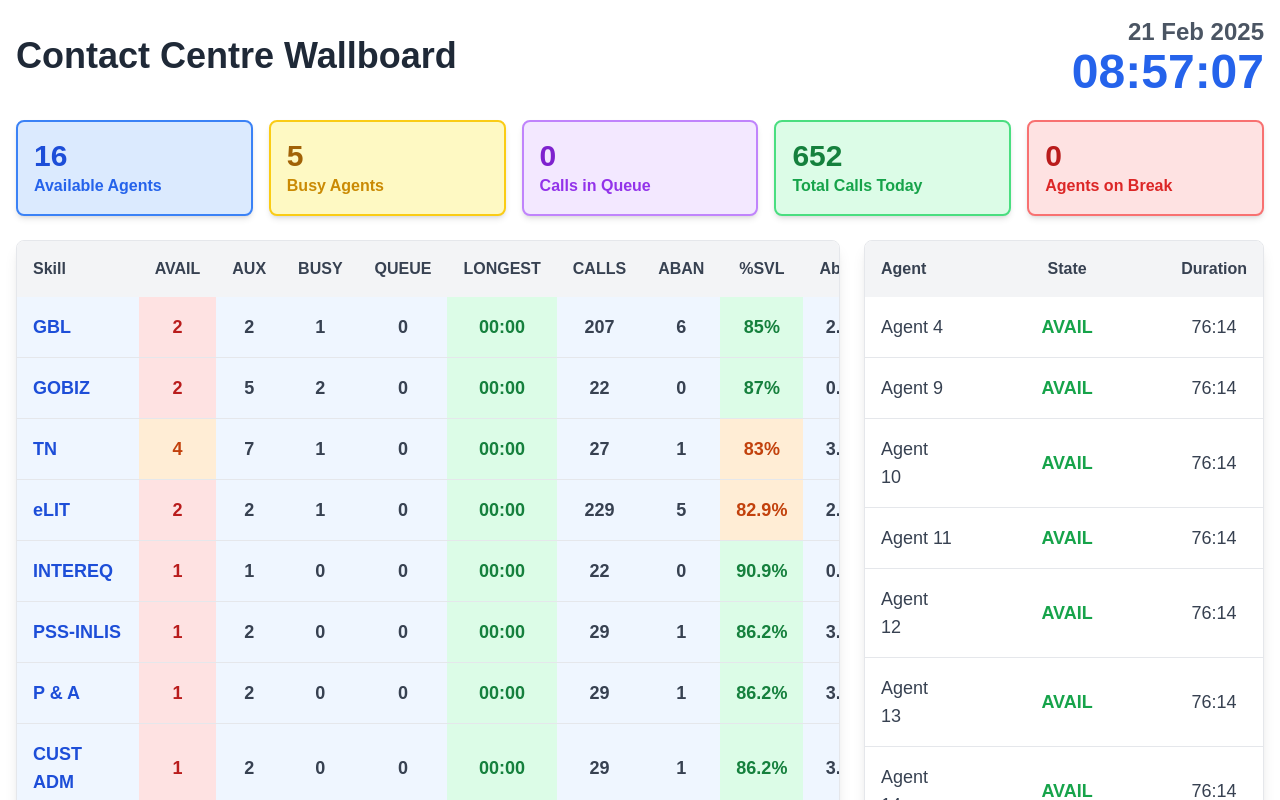
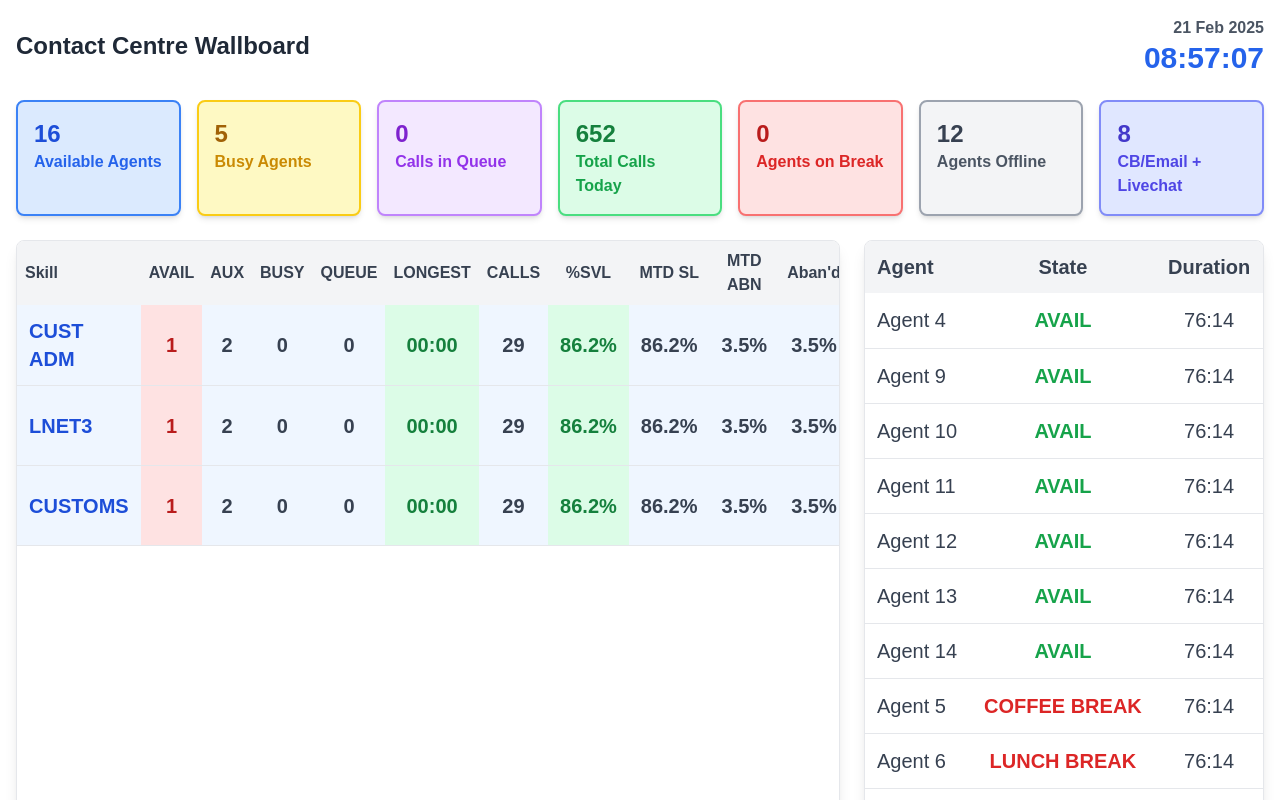
Before and after one commit to HIMATEJAL/wallboard, a Next.js app: page / in a window 1280 px wide. Shown: the top 800 px of the page. Built offline with nearby package versions, Linux system fonts and the light colour scheme.

Commit message:
Final Review Build for CL - Onsite Demo 12Mar25 v2

```diff
--- a/components/complete-wallboard.tsx
+++ b/components/complete-wallboard.tsx
@@ -1,31 +1,21 @@
 import React, { useState, useEffect, useRef } from 'react';
-
-// Define a type for the agent
-type Agent = {
-  name: string;
-  state: string;
-  duration: string;
-};
-
-// Define the possible agent states as a union type
-type AgentState = 'ACD' | 'ACW' | 'AVAIL' | 'AUX' | string;
-
-// Define a type for the state priority
-type StatePriority = {
-  [key in AgentState]?: number;
-};
 
 const WallboardDashboard = () => {
   const [currentTime, setCurrentTime] = useState<Date | null>(null);
   const [currentPage, setCurrentPage] = useState(0);
-  const AGENTS_PER_PAGE = 10; // Adjust this number based on your needs
+  const [currentSkillPage, setCurrentSkillPage] = useState(0);
+  const AGENTS_PER_PAGE = 10;
+  const SKILLS_PER_PAGE = 7;
 
   // Add state priority mapping with proper type
   const statePriority: StatePriority = {
     'ACD': 1,
     'ACW': 2,
     'AVAIL': 3,
-    'AUX': 4
+    'COFFEE BREAK': 4,
+    'LUNCH BREAK': 5,
+    'TEA BREAK': 6,
+    'BATHROOM BREAK': 7
   };
 
   // Move state declarations before the useEffect
@@ -41,10 +31,10 @@ const WallboardDashboard = () => {
     { name: 'Agent 2', state: 'AVAIL', duration: '76:14' },
     { name: 'Agent 3', state: 'AVAIL', duration: '76:14' },
     { name: 'Agent 4', state: 'AVAIL', duration: '76:14' },
-    { name: 'Agent 5', state: 'AUX - Coffee Break', duration: '76:14' },
-    { name: 'Agent 6', state: 'AUX - Lunch Break', duration: '76:14' },
-    { name: 'Agent 7', state: 'AUX - Tea Break', duration: '76:14' },
-    { name: 'Agent 8', state: 'AUX - Bathroom Break', duration: '76:14' },
+    { name: 'Agent 5', state: 'COFFEE BREAK', duration: '76:14' },
+    { name: 'Agent 6', state: 'LUNCH BREAK', duration: '76:14' },
+    { name: 'Agent 7', state: 'TEA BREAK', duration: '76:14' },
+    { name: 'Agent 8', state: 'BATHROOM BREAK', duration: '76:14' },
     { name: 'Agent 9', state: 'AVAIL', duration: '76:14' },
     { name: 'Agent 10', state: 'AVAIL', duration: '76:14' },
     { name: 'Agent 11', state: 'AVAIL', duration: '76:14' },
@@ -56,7 +46,8 @@ const WallboardDashboard = () => {
     // Add the rest of your agents here...
   ]);
 
-  const [skills] = useState([
+  // Update the skills data to include the new fields
+  const [skills] = useState<Skill[]>([
     // Aggregate skills (displayed with highlighting)
     {
       name: 'GBL',
@@ -70,6 +61,8 @@ const WallboardDashboard = () => {
       svl: 85,
       answered: '82.9%',
       abandoned: '2.2%',
+      mtdSl: '87.5%',
+      mtdAbn: '2.0%',
       callback: '0/19',
       isAggregate: true
     },
@@ -85,6 +78,8 @@ const WallboardDashboard = () => {
       svl: 87,
       answered: '90.9%',
       abandoned: '0.0%',
+      mtdSl: '90.9%',
+      mtdAbn: '0.0%',
       callback: '0/0',
       isAggregate: true
     },
@@ -100,6 +95,8 @@ const WallboardDashboard = () => {
       svl: 83,
       answered: '86.2%',
       abandoned: '3.5%',
+      mtdSl: '86.2%',
+      mtdAbn: '3.5%',
       callback: '0/1',
       isAggregate: true
     },
@@ -115,7 +112,9 @@ const WallboardDashboard = () => {
       svl: 82.9,
       answered: '82.9%',
       abandoned: '2.2%',
-      callback: '0/19' ,
+      mtdSl: '82.9%',
+      mtdAbn: '2.2%',
+      callback: '0/19',
       isAggregate: true
     },
     {
@@ -130,6 +129,8 @@ const WallboardDashboard = () => {
       svl: 90.9,
       answered: '90.9%',
       abandoned: '0.0%',
+      mtdSl: '90.9%',
+      mtdAbn: '0.0%',
       callback: '0/0',
       isAggregate: true
     },
@@ -145,6 +146,8 @@ const WallboardDashboard = () => {
       svl: 86.2,
       answered: '86.2%',
       abandoned: '3.5%',
+      mtdSl: '86.2%',
+      mtdAbn: '3.5%',
       callback: '0/1',
       isAggregate: true
     },
@@ -160,6 +163,8 @@ const WallboardDashboard = () => {
       svl: 86.2,
       answered: '86.2%',
       abandoned: '3.5%',
+      mtdSl: '86.2%',
+      mtdAbn: '3.5%',
       callback: '0/1',
       isAggregate: true
     },
@@ -175,6 +180,8 @@ const WallboardDashboard = () => {
       svl: 86.2,
       answered: '86.2%',
       abandoned: '3.5%',
+      mtdSl: '86.2%',
+      mtdAbn: '3.5%',
       callback: '0/1',
       isAggregate: true
     },
@@ -190,6 +197,8 @@ const WallboardDashboard = () => {
       svl: 86.2,
       answered: '86.2%',
       abandoned: '3.5%',
+      mtdSl: '86.2%',
+      mtdAbn: '3.5%',
       callback: '0/1',
       isAggregate: true
     },
@@ -205,6 +214,8 @@ const WallboardDashboard = () => {
       svl: 86.2,
       answered: '86.2%',
       abandoned: '3.5%',
+      mtdSl: '86.2%',
+      mtdAbn: '3.5%',
       callback: '0/1',
       isAggregate: true
     },
@@ -214,11 +225,8 @@ const WallboardDashboard = () => {
   // Sort function for agents
   const sortAgents = (agents: Agent[]) => {
     return [...agents].sort((a, b) => {
-      // Use a safer approach to get priority values
-      const stateA = a.state as AgentState;
-      const stateB = b.state as AgentState;
-      const priorityA = statePriority[stateA] ?? 999;
-      const priorityB = statePriority[stateB] ?? 999;
+      const priorityA = statePriority[a.state] || 999;
+      const priorityB = statePriority[b.state] || 999;
       return priorityA - priorityB;
     });
   };
@@ -229,16 +237,22 @@ const WallboardDashboard = () => {
       setCurrentTime(new Date());
     }, 1000);
 
-    const pageTransitionInterval = setInterval(() => {
-      const totalPages = Math.ceil(agents.length / AGENTS_PER_PAGE);
-      setCurrentPage(current => (current + 1) % totalPages);
+    const agentPageTransitionInterval = setInterval(() => {
+      const totalAgentPages = Math.ceil(agents.length / AGENTS_PER_PAGE);
+      setCurrentPage(current => (current + 1) % totalAgentPages);
+    }, 5000);
+
+    const skillPageTransitionInterval = setInterval(() => {
+      const totalSkillPages = Math.ceil(skills.length / SKILLS_PER_PAGE);
+      setCurrentSkillPage(current => (current + 1) % totalSkillPages);
     }, 5000);
 
     return () => {
       clearInterval(timer);
-      clearInterval(pageTransitionInterval);
+      clearInterval(agentPageTransitionInterval);
+      clearInterval(skillPageTransitionInterval);
     };
-  }, [agents.length, AGENTS_PER_PAGE]);
+  }, [agents.length, skills.length, AGENTS_PER_PAGE, SKILLS_PER_PAGE]);
 
   // Calculate which agents to show based on current page
   const displayedAgents = sortAgents(agents).slice(
@@ -246,21 +260,27 @@ const WallboardDashboard = () => {
     (currentPage + 1) * AGENTS_PER_PAGE
   );
 
+  // Calculate which skills to show based on current page
+  const displayedSkills = skills.slice(
+    currentSkillPage * SKILLS_PER_PAGE,
+    (currentSkillPage + 1) * SKILLS_PER_PAGE
+  );
+
   // Get color based on SLA value
-  const getSLAColor = (value: number) => {
+  const getSLAColor = (value) => {
     if (value >= 85) return 'bg-green-100 text-green-700';
     if (value >= 80) return 'bg-orange-100 text-orange-700';
     return 'bg-red-100 text-red-700';
   };
 
   // Add threshold functions
-  const getAvailColor = (value: number) => {
+  const getAvailColor = (value) => {
     if (value >= 5) return 'bg-green-100 text-green-700';
     if (value >= 3) return 'bg-orange-100 text-orange-700';
     return 'bg-red-100 text-red-700';
   };
 
-  const getLongestWaitColor = (timeString: string) => {
+  const getLongestWaitColor = (timeString) => {
     // Convert time string (mm:ss) to seconds
     const [minutes, seconds] = timeString.split(':').map(Number);
     const totalSeconds = (minutes * 60) + seconds;
@@ -272,20 +292,20 @@ const WallboardDashboard = () => {
 
   return (
     <div className="p-4 bg-white min-h-screen">
-      {/* Header */}
+      {/* Header with further reduced size */}
       <div className="mb-6 flex justify-between items-center">
-        <h1 className="text-4xl font-extrabold text-gray-800">Contact Centre Wallboard</h1>
+        <h1 className="text-2xl font-extrabold text-gray-800">Contact Centre Wallboard</h1>
         <div className="text-right">
           {currentTime && (
             <>
-              <div className="text-2xl font-bold text-gray-600">
+              <div className="text-base font-bold text-gray-600">
                 {new Intl.DateTimeFormat('en-GB', {
                   day: '2-digit',
                   month: 'short',
                   year: 'numeric'
                 }).format(currentTime)}
               </div>
-              <div className="text-5xl font-bold text-blue-600">
+              <div className="text-3xl font-bold text-blue-600">
                 {currentTime.toLocaleTimeString('en-GB')}
               </div>
             </>
@@ -293,37 +313,51 @@ const WallboardDashboard = () => {
         </div>
       </div>
 
-      {/* Summary Cards */}
-      <div className="grid grid-cols-5 gap-4 mb-6">
+      {/* Summary Cards - Reduced font size and added two more boxes */}
+      <div className="grid grid-cols-7 gap-4 mb-6">
         <div className="rounded-lg bg-blue-100 border-2 border-blue-500 p-4 shadow-md">
-          <div className="text-3xl font-extrabold text-blue-700">
+          <div className="text-2xl font-extrabold text-blue-700">
             {skills.reduce((sum, skill) => sum + skill.avail, 0)}
           </div>
           <div className="text-base font-semibold text-blue-600">Available Agents</div>
         </div>
         <div className="rounded-lg bg-yellow-100 border-2 border-yellow-400 p-4 shadow-md">
-          <div className="text-3xl font-extrabold text-yellow-700">
+          <div className="text-2xl font-extrabold text-yellow-700">
             {skills.reduce((sum, skill) => sum + skill.busy, 0)}
           </div>
           <div className="text-base font-semibold text-yellow-600">Busy Agents</div>
         </div>
         <div className="rounded-lg bg-purple-100 border-2 border-purple-400 p-4 shadow-md">
-          <div className="text-3xl font-extrabold text-purple-700">
+          <div className="text-2xl font-extrabold text-purple-700">
             {skills.reduce((sum, skill) => sum + skill.queue, 0)}
           </div>
           <div className="text-base font-semibold text-purple-600">Calls in Queue</div>
         </div>
         <div className="rounded-lg bg-green-100 border-2 border-green-400 p-4 shadow-md">
-          <div className="text-3xl font-extrabold text-green-700">
+          <div className="text-2xl font-extrabold text-green-700">
             {skills.reduce((sum, skill) => sum + skill.calls, 0)}
           </div>
           <div className="text-base font-semibold text-green-600">Total Calls Today</div>
         </div>
         <div className="rounded-lg bg-red-100 border-2 border-red-400 p-4 shadow-md">
-          <div className="text-3xl font-extrabold text-red-700">
+          <div className="text-2xl font-extrabold text-red-700">
             {agents.filter(agent => agent.state === 'AUX').length}
           </div>
           <div className="text-base font-semibold text-red-600">Agents on Break</div>
+        </div>
+        <div className="rounded-lg bg-gray-100 border-2 border-gray-400 p-4 shadow-md">
+          <div className="text-2xl font-extrabold text-gray-700">
+            {/* Placeholder value - replace with actual data */}
+            {12}
+          </div>
+          <div className="text-base font-semibold text-gray-600">Agents Offline</div>
+        </div>
+        <div className="rounded-lg bg-indigo-100 border-2 border-indigo-400 p-4 shadow-md">
+          <div className="text-2xl font-extrabold text-indigo-700">
+            {/* Placeholder value - replace with actual data */}
+            {8}
+          </div>
+          <div className="text-base font-semibold text-indigo-600">CB/Email + Livechat</div>
         </div>
       </div>
 
@@ -331,66 +365,71 @@ const WallboardDashboard = () => {
       <div className="grid grid-cols-3 gap-6">
         {/* Combined Skills Table */}
         <div className="col-span-2 bg-white rounded-lg shadow-lg overflow-hidden border border-gray-200">
+          <div className="h-[600px]">
             <table className="w-full text-base text-gray-800">
-            <thead>
-              <tr className="bg-gray-100">
-                <th className="p-4 text-left font-extrabold text-gray-700">Skill</th>
-                <th className="p-4 font-extrabold text-gray-700">AVAIL</th>
-                <th className="p-4 font-extrabold text-gray-700">AUX</th>
-                <th className="p-4 font-extrabold text-gray-700">BUSY</th>
-                <th className="p-4 font-extrabold text-gray-700">QUEUE</th>
-                <th className="p-4 font-extrabold text-gray-700">LONGEST</th>
-                <th className="p-4 font-extrabold text-gray-700">CALLS</th>
-                <th className="p-4 font-extrabold text-gray-700">ABAN</th>
-                <th className="p-4 font-extrabold text-gray-700">%SVL</th>
-                <th className="p-4 font-extrabold text-gray-700">Aban'd</th>
-                <th className="p-4 font-extrabold text-gray-700">CallBack</th>
+              <thead className="bg-gray-100 sticky top-0">
+                <tr>
+                  <th className="p-2 text-left font-extrabold text-gray-700 text-base">Skill</th>
+                  <th className="p-2 font-extrabold text-gray-700 text-base">AVAIL</th>
+                  <th className="p-2 font-extrabold text-gray-700 text-base">AUX</th>
+                  <th className="p-2 font-extrabold text-gray-700 text-base">BUSY</th>
+                  <th className="p-2 font-extrabold text-gray-700 text-base">QUEUE</th>
+                  <th className="p-2 font-extrabold text-gray-700 text-base">LONGEST</th>
+                  <th className="p-2 font-extrabold text-gray-700 text-base">CALLS</th>
+                  <th className="p-2 font-extrabold text-gray-700 text-base">%SVL</th>
+                  <th className="p-2 font-extrabold text-gray-700 text-base">MTD SL</th>
+                  <th className="p-2 font-extrabold text-gray-700 text-base">MTD ABN</th>
+                  <th className="p-2 font-extrabold text-gray-700 text-base">Aban'd</th>
+                  <th className="p-2 font-extrabold text-gray-700 text-base">CallBack</th>
                 </tr>
               </thead>
-            <tbody>
-              {skills.map((skill, index) => (
-                <tr key={index} className={`border-b border-gray-200 ${skill.isAggregate ? 'font-bold text-lg bg-blue-50' : 'font-medium'}`}>
-                  <td className={`p-4 text-left ${skill.isAggregate ? 'text-blue-700' : 'text-gray-700'}`}>{skill.name}</td>
-                  <td className={`p-4 text-center ${getAvailColor(skill.avail)}`}>{skill.avail}</td>
-                  <td className="p-4 text-center text-gray-700">{skill.aux}</td>
-                  <td className="p-4 text-center text-gray-700">{skill.busy}</td>
-                  <td className="p-4 text-center text-gray-700">{skill.queue}</td>
-                  <td className={`p-4 text-center ${getLongestWaitColor(skill.longest)}`}>{skill.longest}</td>
-                  <td className="p-4 text-center text-gray-700">{skill.calls}</td>
-                  <td className="p-4 text-center text-gray-700">{skill.aban}</td>
-                  <td className={`p-4 text-center ${getSLAColor(skill.svl)}`}>{skill.svl}%</td>
-                  <td className="p-4 text-center text-gray-700">{skill.abandoned}</td>
-                  <td className="p-4 text-center text-gray-700">{skill.callback}</td>
+              <tbody className="transition-all duration-500">
+                {displayedSkills.map((skill, index) => (
+                  <tr key={index} className={`border-b border-gray-200 ${skill.isAggregate ? 'font-bold text-xl bg-blue-50' : 'font-medium text-lg'} h-[80px]`}>
+                    <td className={`p-3 text-left ${skill.isAggregate ? 'text-blue-700' : 'text-gray-700'}`}>{skill.name}</td>
+                    <td className={`p-3 text-center ${getAvailColor(skill.avail)}`}>{skill.avail}</td>
+                    <td className="p-3 text-center text-gray-700">{skill.aux}</td>
+                    <td className="p-3 text-center text-gray-700">{skill.busy}</td>
+                    <td className="p-3 text-center text-gray-700">{skill.queue}</td>
+                    <td className={`p-3 text-center ${getLongestWaitColor(skill.longest)}`}>{skill.longest}</td>
+                    <td className="p-3 text-center text-gray-700">{skill.calls}</td>
+                    <td className={`p-3 text-center ${getSLAColor(skill.svl)}`}>{skill.svl}%</td>
+                    <td className="p-3 text-center text-gray-700">{skill.mtdSl || '0.0%'}</td>
+                    <td className="p-3 text-center text-gray-700">{skill.mtdAbn || '0.0%'}</td>
+                    <td className="p-3 text-center text-gray-700">{skill.abandoned}</td>
+                    <td className="p-3 text-center text-gray-700">{skill.callback}</td>
                   </tr>
                 ))}
               </tbody>
             </table>
           </div>
+        </div>
 
-        {/* Agent Status Table */}
+        {/* Agent Status Table with increased font size */}
         <div className="bg-white rounded-lg shadow-lg overflow-hidden border border-gray-200">
           <div className="h-[600px]">
             <table className="w-full text-base text-gray-800">
               <thead className="bg-gray-100 sticky top-0">
                 <tr>
-                  <th className="p-4 text-left font-extrabold text-gray-700">Agent</th>
-                  <th className="p-4 font-extrabold text-gray-700">State</th>
-                  <th className="p-4 font-extrabold text-gray-700">Duration</th>
+                  <th className="p-3 text-left font-extrabold text-gray-700 text-xl">Agent</th>
+                  <th className="p-3 font-extrabold text-gray-700 text-xl">State</th>
+                  <th className="p-3 font-extrabold text-gray-700 text-xl">Duration</th>
                 </tr>
               </thead>
               <tbody className="transition-all duration-500">
                 {displayedAgents.map((agent, index) => (
-                  <tr key={index} className="border-b border-gray-200 text-lg font-medium hover:bg-gray-50">
-                    <td className="p-4 text-gray-700">{agent.name}</td>
-                    <td className={`p-4 text-center font-bold ${
+                  <tr key={index} className="border-b border-gray-200 text-xl font-medium hover:bg-gray-50 h-[55px]">
+                    <td className="p-3 text-gray-700">{agent.name}</td>
+                    <td className={`p-3 text-center font-bold ${
                       agent.state === 'AVAIL' ? 'text-green-600' :
                       agent.state === 'ACD' ? 'text-blue-600' :
                       agent.state === 'ACW' ? 'text-yellow-600' :
                       agent.state === 'AUX' ? 'text-purple-600' :
                       agent.state === 'RING' ? 'text-orange-600' :
+                      agent.state.includes('BREAK') ? 'text-red-600' :
                       'text-gray-600'
                     }`}>{agent.state}</td>
-                    <td className="p-4 text-center text-gray-700">{agent.duration}</td>
+                    <td className="p-3 text-center text-gray-700">{agent.duration}</td>
                   </tr>
                 ))}
               </tbody>
```
Lines whose indentation alone changed are shown as unchanged.
